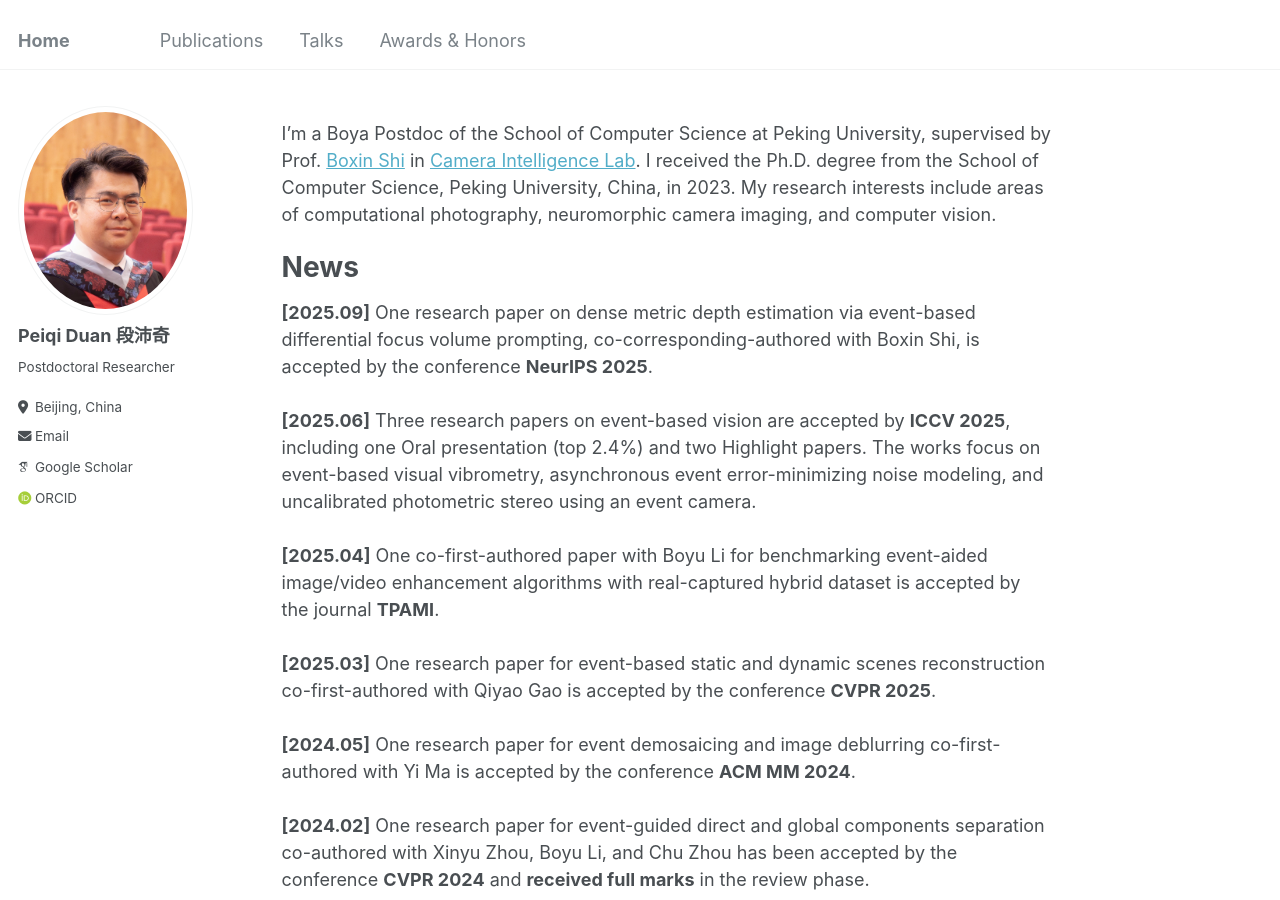
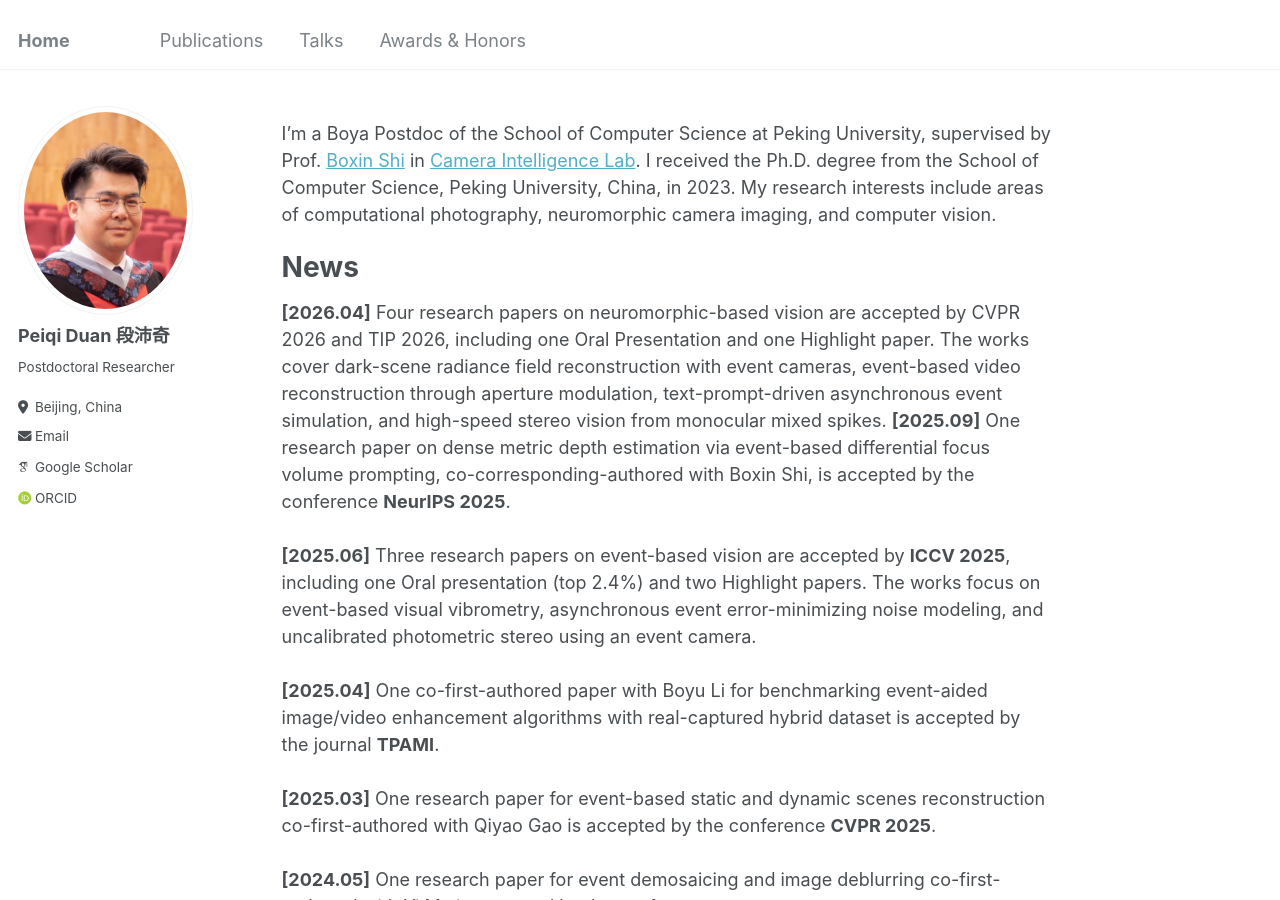
Before and after one commit to peiqi-duan/peiqi-duan.github.io, a Jekyll site: the page built from _pages/about.md, in a window 1280 px wide and 900 px high. Built offline with Jekyll 4.4.1, drawn with Linux system fonts in a browser that asks for light colours; some web fonts are replaced.

Commit message:
Update about.md

```diff
--- a/_pages/about.md
+++ b/_pages/about.md
@@ -11,6 +11,7 @@ I'm a Boya Postdoc of the School of Computer Science at Peking University, super
 
 News
 ======
+<b>[2026.04]</b> Four research papers on neuromorphic-based vision are accepted by CVPR 2026 and TIP 2026, including one Oral Presentation and one Highlight paper. The works cover dark-scene radiance field reconstruction with event cameras, event-based video reconstruction through aperture modulation, text-prompt-driven asynchronous event simulation, and high-speed stereo vision from monocular mixed spikes.
 <b>[2025.09]</b> One research paper on dense metric depth estimation via event-based differential focus volume prompting, co-corresponding-authored with Boxin Shi, is accepted by the conference <b>NeurIPS 2025</b>.<br><br>
 <b>[2025.06]</b> Three research papers on event-based vision are accepted by <b>ICCV 2025</b>, including one Oral presentation (top 2.4%) and two Highlight papers. The works focus on event-based visual vibrometry, asynchronous event error-minimizing noise modeling, and uncalibrated photometric stereo using an event camera.<br><br>
 <b>[2025.04]</b> One co-first-authored paper with Boyu Li for benchmarking event-aided image/video enhancement algorithms with real-captured hybrid dataset is accepted by the journal <b>TPAMI</b>.<br><br>
```
